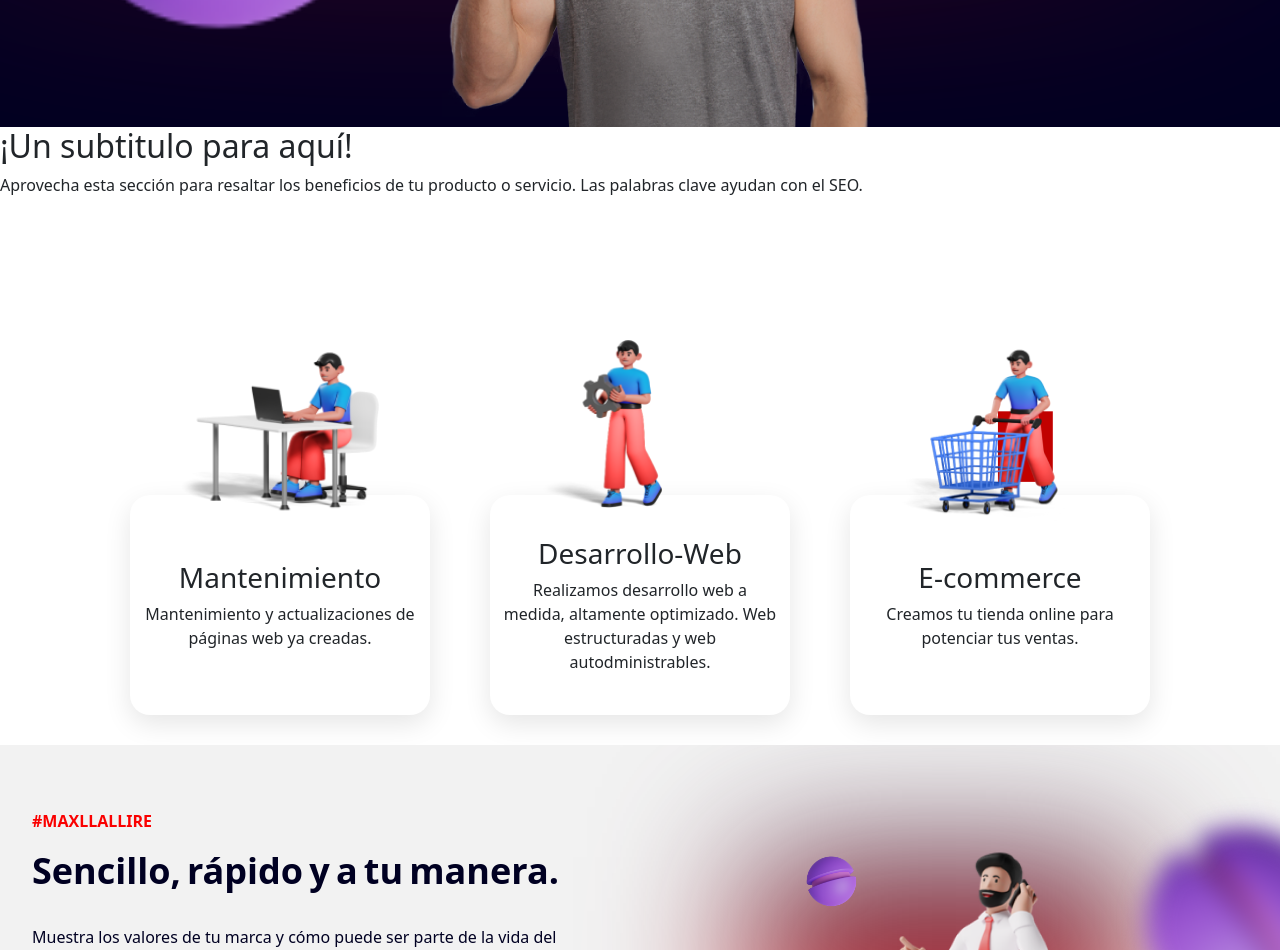
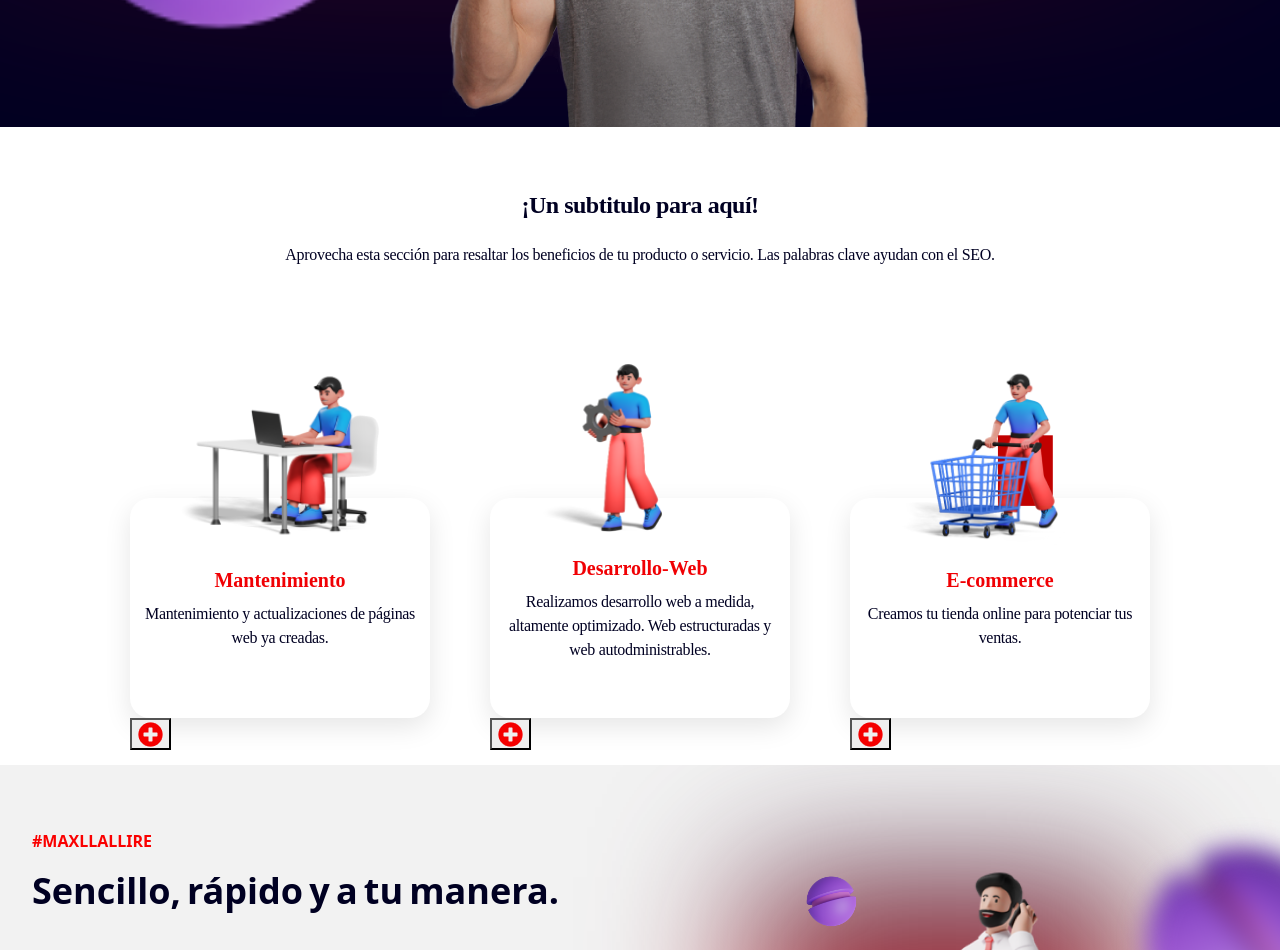
Before and after one commit to VargasJavier/proyecto-M-ximo-Llallire, a React (Vite) app: page / in a window 1280 px wide. Shown: the part 840-1790 px from the top of the page. Built offline with nearby package versions, Linux system fonts and the light colour scheme.

Commit message:
se agrega vector y estilos al componente skills

```diff
--- a/src/assets/scss/main/skills.scss
+++ b/src/assets/scss/main/skills.scss
@@ -1,8 +1,32 @@
+
+.title-major{
+    margin-top: 60px;
+    font-family: 'Poppins';
+    font-style: normal;
+    font-weight: 600;
+    font-size: 24px;
+    line-height: 36px;
+    text-align: center;
+    letter-spacing: -0.02em;
+    color: #000022;
+}
+
+.description-major{
+    margin:20px 20px 0 20px;
+    font-family: 'Poppins';
+    font-style: normal;
+    font-weight: 400;
+    font-size: 16px;
+    line-height: 24px;
+    text-align: center;
+    letter-spacing: -0.02em;
+    color: #000022;
+
+}
+
 .slider-container{
         margin: 0 auto;
         overflow-x: hidden;
-        // border: 1px solid red;
-
         width: 100%;
 
         .slider{
@@ -13,7 +37,7 @@
             justify-content: center;
 
             .item {
-                margin: 30px;
+                margin: 0 30px 15px;
 
                 .container-img{
                     position: relative;
@@ -35,16 +59,32 @@
                     flex-direction: column;
                     justify-content: center;
                     align-items: center;
-                }
-                .conteiner-title-description:nth-child(2){
-                    margin-top: 60px;
-                }
+
+                    .title-skills{
+                        font-size: 20px;
+                        font-weight: 600;
+                        color: #F00004;
+                        font-family: poppins;
+                        line-height: 27px;
+                    }
+
                 .parrafo-skills{
                     margin: 0px 12px;
+                    font-family: 'Poppins';
+                    font-style: normal;
+                    font-weight: 400;
+                    font-size: 16px;
+                    line-height: 24px;
+                    letter-spacing: -0.02em;
+                    /* Azul oscuro */
+                    color: #000022;
                 }
-                .parrafo-skills-medio{
-                    margin-top: 60px;
+                .vector-skills{
+                    position: relative;
+                    left: 115px;
+                    top: 28px;
                 }
+            }
             }
 
         }
--- a/src/components/main/Skills.jsx
+++ b/src/components/main/Skills.jsx
@@ -5,7 +5,7 @@ import { motion } from 'framer-motion';
 import maintenance from '../../assets/image/maintenance.png';
 import working from '../../assets/image/working.png';
 import shoppingCart from '../../assets/image/shoppingCart.png';
-
+import vector from '../../assets/image/vector.png';
 
 function Skills() {
     const imagenes = [
@@ -31,22 +31,26 @@ function Skills() {
 
     return (
         <div>
-            <h2 className='color'>¡Un subtitulo para aquí!</h2>
+            <h2 className='title-major'>¡Un subtitulo para aquí!</h2>
 
-            <p>Aprovecha esta sección para resaltar los beneficios de tu producto o servicio. Las palabras clave ayudan con el SEO.</p>
+            <p className='description-major'>Aprovecha esta sección para resaltar los beneficios de tu producto o servicio. Las palabras clave ayudan con el SEO.</p>
 
             <motion.div className='slider-container'>
                 <motion.div className='slider' drag='x'
-                    dragConstraints={{ right: 23, left: -718 }}>
+                    dragConstraints={{ right: 360, left: -347 }}>
 
                     {
-                        imagenes.map((imagen, i) => (
+                        imagenes.map((imagen) => (
                             <motion.div key={imagen.id} className='item'>
                                 <img src={imagen.image} alt={imagen.title} className='container-img' />
                                 <div className='conteiner-title-description'>
-                                    <h3>{imagen.title}</h3>
+
+                                    <h3 className='title-skills'>{imagen.title}</h3>
                                     <p className='parrafo-skills'>{imagen.parrafo}</p>
                                 </div>
+                                <button>
+                                    <img src={vector} alt="vector" className='vector-skills' />
+                                </button>
                             </motion.div>
                         ))
                     }
```
Also changed, not shown: src/assets/image/vector.png (added).
